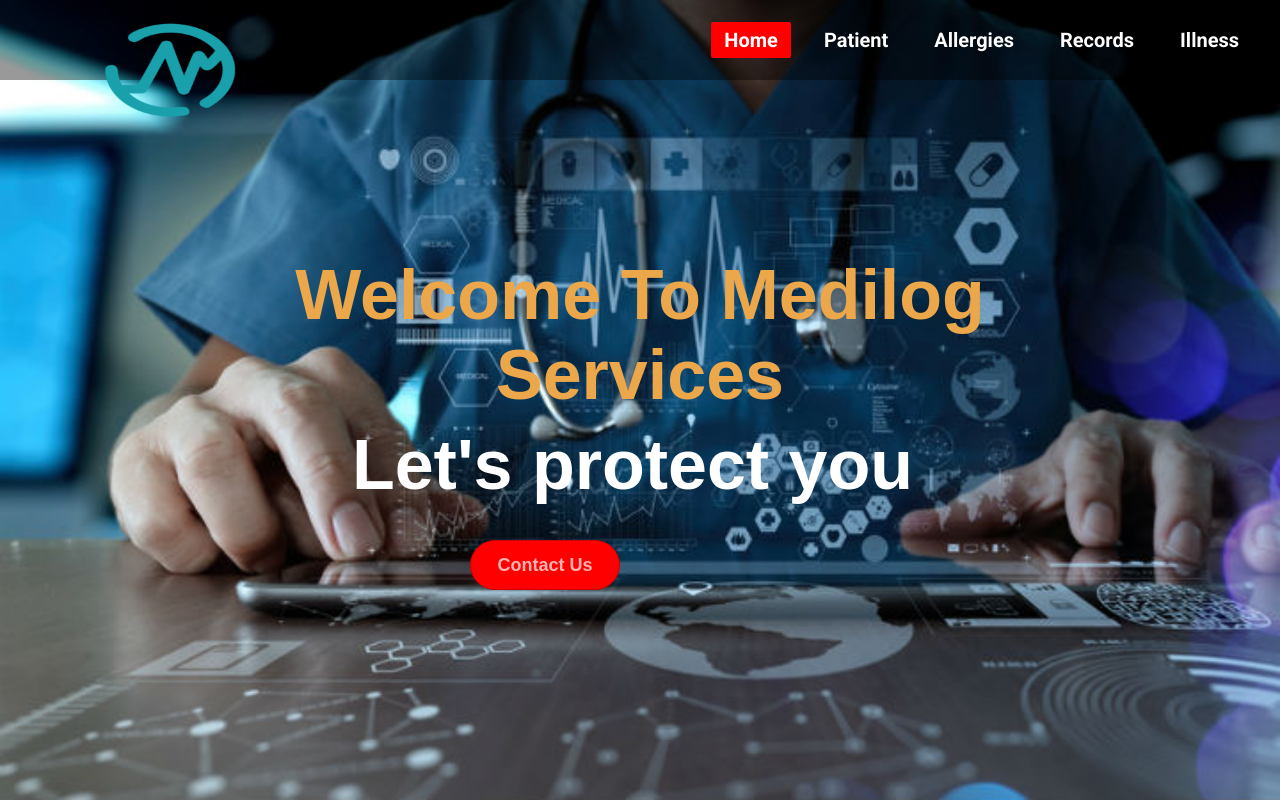
After one commit to sow29/MediLog, a PHP site: page /home/index.html in a window 1280 px wide. The commit adds this page. Run offline with PHP 8.4, Linux system fonts and the light colour scheme.

Commit message:
approved

```diff
--- /dev/null
+++ b/home/index.html
@@ -0,0 +1,30 @@
+<!DOCTYPE html>
+<html lang="en">
+<head>
+	<meta charset="UTF-8">
+	<title>MediLog</title>
+	<link rel="stylesheet" href="style.css">
+</head>
+<body>
+	<div class="wrapper">
+			<nav class="navbar">
+				<img class="logo" src="logo.png">
+				<i class="fa fa-heartbeat" aria-hidden="true"></i>
+				<ul>
+					<li><a class="active" href="index.html">Home</a></li>
+					<li><a href="#">Patient</a></li>
+					<li><a href="#">Allergies</a></li>
+					<li><a href="\Responsive Registration Form/index.html">Records</a></li>
+					<li><a href="#">Illness</a></li>
+				</ul>
+			</nav>
+			<div class="center">
+			<h1>Welcome To Medilog Services</h1>
+			<h2>Let's protect you</h2>
+			<div class="buttons">
+			<button>Contact Us</button>
+
+		</div>
+		</div>
+</body>
+</html>
--- /dev/null
+++ b/home/style.css
@@ -0,0 +1,98 @@
+@import url('https://fonts.googleapis.com/css?family=Roboto:700&display=swap');
+*{
+	padding: 0;
+	margin: 0;
+}
+.wrapper{
+	background: url(home.jpg) no-repeat;
+	background-size: cover;
+	height: 100vh;
+}
+.navbar{
+	position: fixed;
+	height: 80px;
+	width: 100%;
+	top: 0;
+	left: 0;
+	background: rgba(0,0,0,0.4);
+}
+.navbar .logo{
+	width: 140px;
+	height: 100px;
+	padding: 20px 100px;
+	-webkit-transition: -webkit-transform 1s;
+}
+.navbar .logo:hover{
+	-webkit-transform: rotate(360deg) translateZ(0);
+}
+.navbar ul{
+	float: right;
+	margin-right: 20px;
+}
+.navbar ul li{
+	list-style: none;
+	margin: 0 8px;
+	display: inline-block;
+	line-height: 80px;
+}
+.navbar ul li a{
+	font-size: 20px;
+	font-family: 'Roboto', sans-serif;
+	color: white;
+	padding: 6px 13px;
+	text-decoration: none;
+	transition: .4s;
+}
+.navbar ul li a.active,
+.navbar ul li a:hover{
+	background: red;
+	border-radius: 2px;
+}
+.wrapper .center{
+	position: absolute;
+	left: 50%;
+	top: 55%;
+	transform: translate(-50%, -50%);
+	font-family: sans-serif;
+	user-select: none;
+}
+.center h1{
+	color: rgb(236, 167, 75);
+	font-size: 70px;
+	width: 900px;
+	font-weight: bold;
+	text-align: center;
+}
+.center h2{
+	color: white;
+	font-size: 70px;
+	font-weight: bold;
+	margin-top: 10px;
+	width: 885px;
+	text-align: center;
+}
+.center .buttons{
+	margin: 35px 280px;
+
+}
+.buttons button{
+	height: 50px;
+	width: 150px;
+	font-size: 18px;
+	font-weight: 600;
+	color: #ffb3b3;
+	background: red;
+	outline: none;
+	cursor: pointer;
+	border: 1px solid #cc0000;
+	border-radius: 25px;
+	transition: .4s;
+	position: center;
+	-webkit-transition: -webkit-transform 1s;
+}
+
+.buttons button:hover{
+	background: #cc0000;
+	-webkit-transform: rotate(360deg) translateZ(0);
+}
+}
--- a/index.php
+++ b/index.php
@@ -12,7 +12,7 @@
   <h2>Login page</h2>
   <label>User Name</label>
   <input id="Uname" type="text" name="uname" placeholder="User Name" autocomplete="on" required>
-  <br>
+  <br><br>
   <label>Password</label>
   <input id="Pass" type="password" name="password" placeholder="Password" required>
   <br>
@@ -20,7 +20,7 @@
   <?php
   if ( isset( $_SESSION[ "error" ] ) ) {
     $error = $_SESSION[ "error" ];
-    echo "<span style='color:red;'>$error</span>";
+    echo "<span style='color:red; font-size: 20px;'>$error</span>";
   }
   ?>
 	<br>
--- a/login.php
+++ b/login.php
@@ -21,12 +21,11 @@ if ( isset( $_POST[ 'uname' ] ) && isset( $_POST[ 'password' ] ) ) {
 
   if ( mysqli_num_rows( $result ) == 1 ) {
 
-    echo "Logged in!";
-    header("location: home.html");
+    header("location: home/index.html");
 
   } else {
 
-    $_SESSION[ "error" ] = "usernam eor password is incorrect";
+    $_SESSION[ "error" ] = "username or password is incorrect";
     header( "location: index.php" ); //send user back to the login page.
     exit();
 
```
Also changed, not shown: style.css (+1 -101 lines), home/home.jpg (added), home/logo.png (added).
